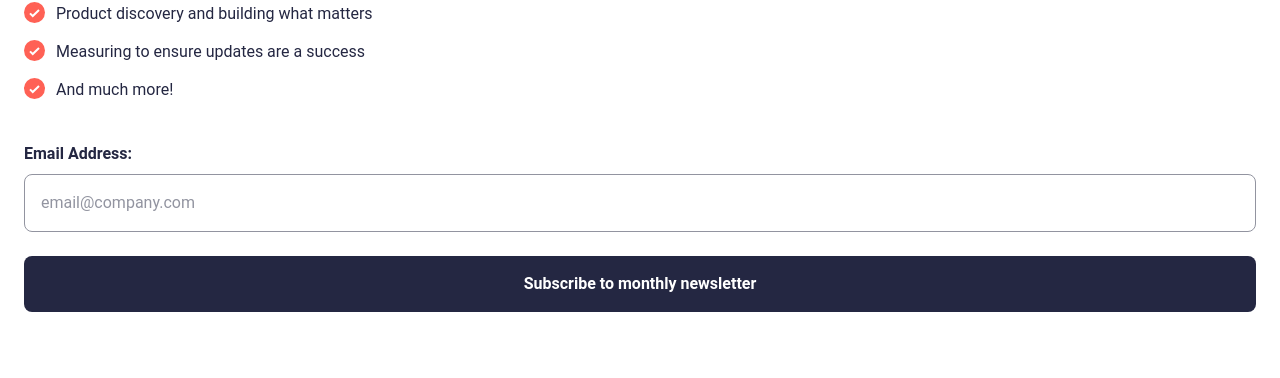
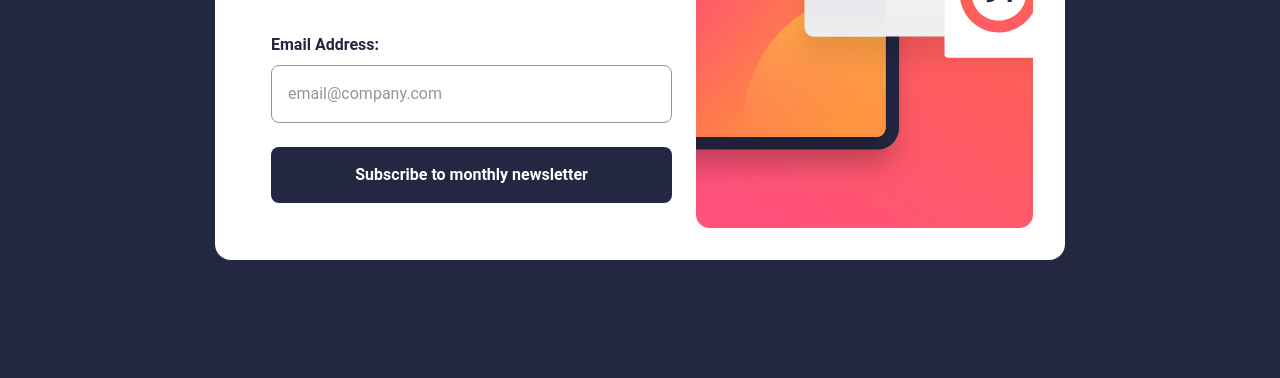
Before and after one commit to Paulrod20/Newsletter-practice, a plain HTML site: page index.html in a window 1280 px wide. Shown: the part 422-800 px from the top of the page. Drawn offline with Linux system fonts and the light colour scheme.

Commit message:
Finalized all css properties to fit all screen sizes along with adding error in email input. Project complete.

```diff
--- a/index.html
+++ b/index.html
@@ -13,8 +13,11 @@
 <body>
 
     <div class="newsletter-cta">
-
       <picture>
+        <source
+        media="(min-width: 650px)"
+        srcset="/assets/images/illustration-sign-up-desktop.svg"
+        >
         <img src="/assets/images/illustration-sign-up-mobile.svg" alt="">
       </picture>
       <div class="content">
@@ -29,15 +32,15 @@
         </ul>
 
         <form>
-          <div class="form-group">
+          <div class="form-group with-error-field">
             <label for="email">Email Address:</label>
             <input placeholder="email@company.com" type="email" id="email">
+            <span class="error">Email address required</span>
           </div>
 
           <button class="button">Subscribe to monthly newsletter</button>
         </form>
       </div>
-
     </div>
 
 </body>
--- a/style.css
+++ b/style.css
@@ -70,6 +70,11 @@ body {
     font-weight: var(--fw-regular);
     color: var(--clr-neutral-800);
     line-height: 1.5;
+
+    min-height: 100vh;
+    display: grid;
+    place-content: center;
+    background-color: var(--clr-neutral-800);
 }
 
 input {
@@ -85,11 +90,36 @@ input::placeholder {
     color: var(--clr-neutral-200);
 }
 
+input:not(:focus):invalid {
+    color: var(--clr-accent-400);
+    border:  1px solid var(--clr-accent-400);
+}
+
 .form-group {
     display: grid;
     gap: .5rem;
     font-size: var(--fs-300);
     font-weight: var(--fw-bold);
+}
+
+.form-group > .error {
+    grid-row: 1;
+    grid-column: 2;
+    text-align: end;
+    color: var(--clr-accent-400);
+    display: none;
+}
+
+.form-group > :not(:focus):invalid + .error {
+    display: block;
+}
+
+.form-group.with-error-field {
+    grid-template-columns: 1fr 1fr;
+}
+
+.form-group.with-error-field > input {
+    grid-column: 1 /-1;
 }
 
 .button {
@@ -142,6 +172,29 @@ form {
     content: url(/assets/images/icon-list.svg);
 }
 
+.newsletter-cta {
+    border-radius: 1rem;
+    max-width: 850px;
+    background-color: var(--clr-neutral-100);
+}
+
+@media (min-width: 650px) {
+    .newsletter-cta {
+        display: grid;
+        align-items: center;
+        grid-template-columns: 1fr .75fr;
+        padding: 2rem;
+        margin-inline: 1rem;
+        border-radius: 1rem;
+    }
+
+    .newsletter-cta > .content {
+        grid-column: 1;
+        grid-row: 1;
+    }
+
+}
+
 .newsletter-cta > .content {
     display: grid;
     gap: 1rem;
@@ -153,6 +206,10 @@ form {
     font-weight: var(--fw-bold);
 }
 
+.newsletter-cta img {
+    margin-inline: auto;
+}
+
 .newsletter-cta form {
     margin-block-start: 1.25rem;
     display: grid;
```
Also changed, not shown: 1 other file.
